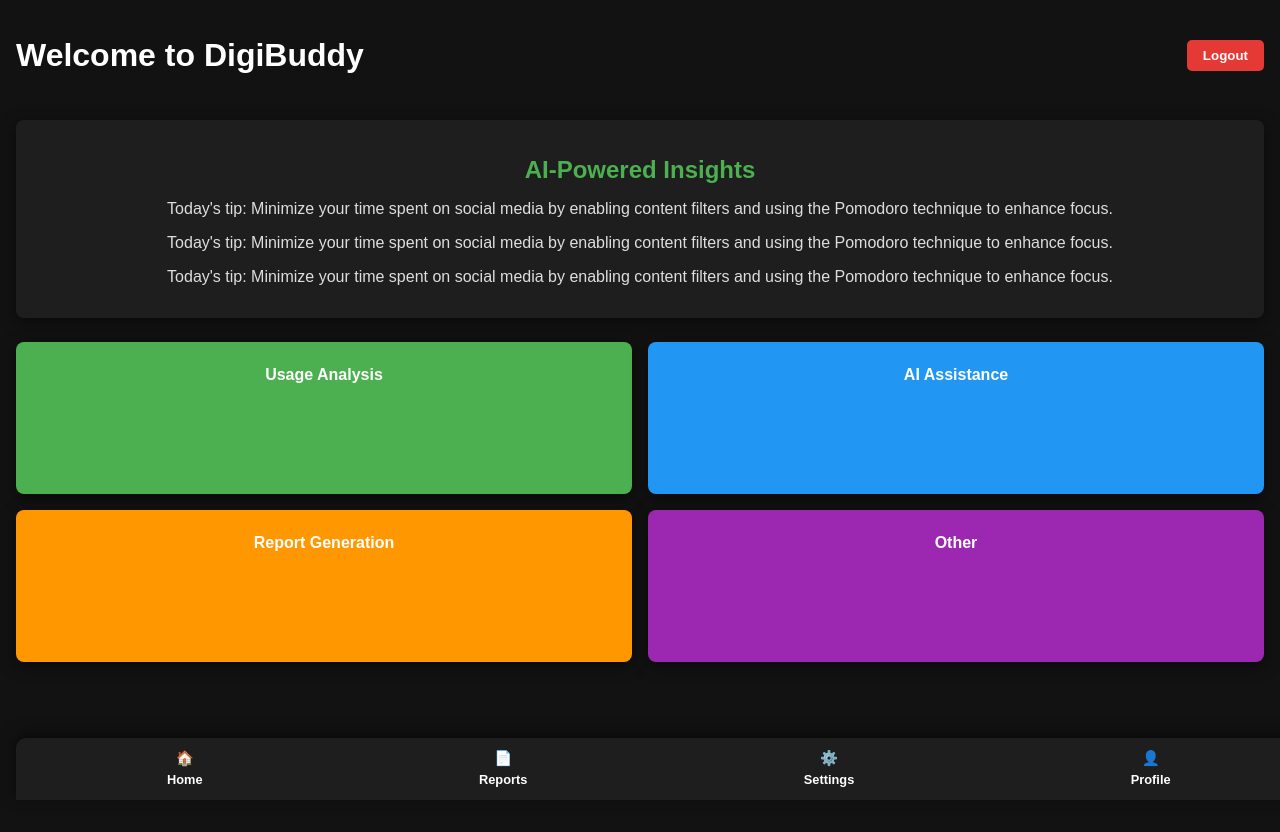
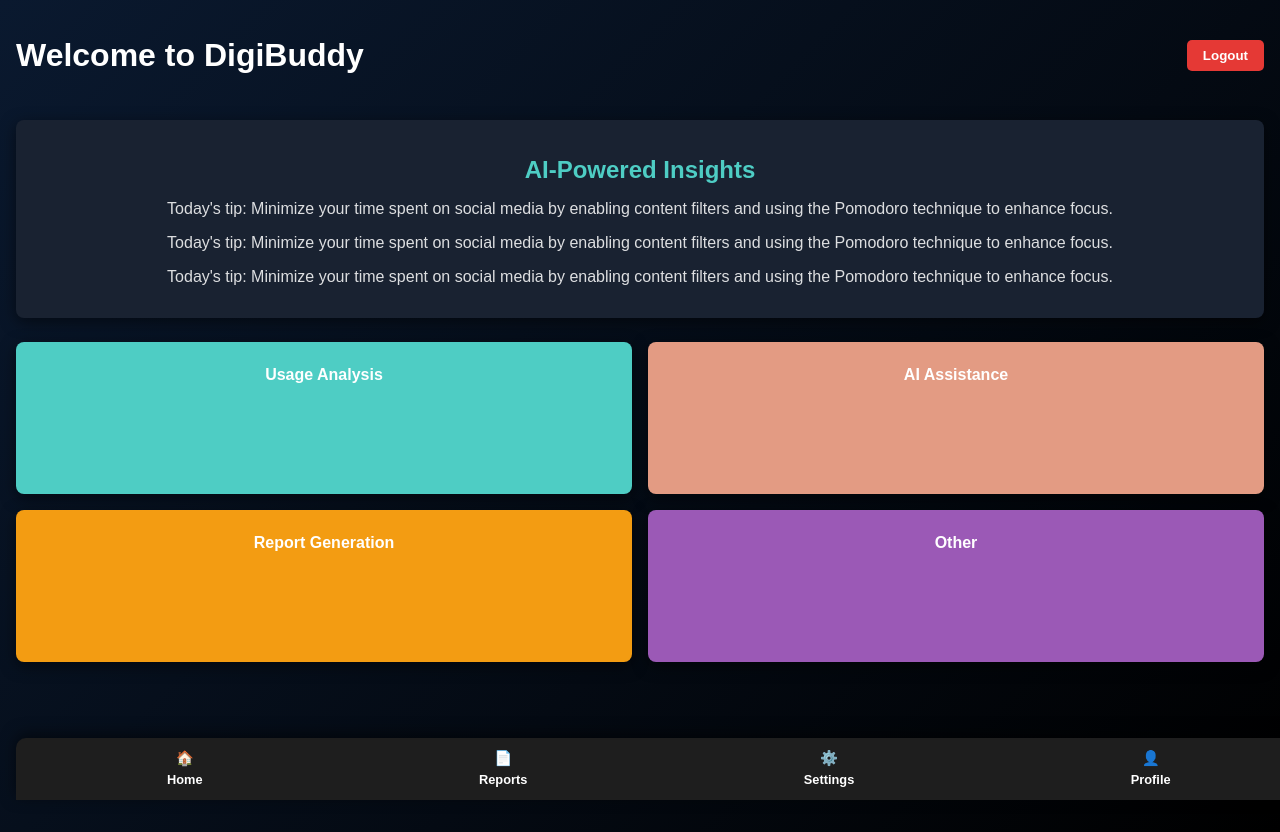
Before and after one commit to Himanshu145505/DigiBuddy, a React (Create React App) app: page /homepage in a window 1280 px wide. Built offline with nearby package versions, Linux system fonts and the light colour scheme.

Commit message:
Update Homepage.css

```diff
--- a/src/styles/Homepage.css
+++ b/src/styles/Homepage.css
@@ -4,7 +4,7 @@
   display: flex;
   flex-direction: column;
   padding: 1rem;
-    background: #121212;
+  background: linear-gradient(135deg, #0a192f, #000000);
   color: #ffffff;
   font-family: Arial, sans-serif;
   height: 100vh;
@@ -24,7 +24,7 @@
 
 .logout-button {
   padding: 0.5rem 1rem;
-    background-color: #e53935; /* Red logout button */
+  background-color: #ff5a5f; /* Red logout button */
   color: #ffffff;
   border: none;
   border-radius: 5px;
@@ -38,7 +38,7 @@
 }
 
 .ai-recommendations {
-    background: #1e1e1e;
+  background: #192231;
   padding: 1rem;
   border-radius: 8px;
   margin-bottom: 1.5rem;
@@ -49,7 +49,7 @@
 .ai-recommendations h2 {
   font-size: 1.5rem;
   margin-bottom: 0.5rem;
-    color: #4caf50; /* Green for AI insights */
+  color: #4ecdc4; /* Green for AI insights */
 }
 
 .ai-recommendations p {
@@ -85,24 +85,24 @@
 
 /* Feature Colors */
 .usage-analysis {
-    background-color: #4caf50 !important;
+  background-color: #4ecdc4 !important;
   color: #ffffff;
   height: 120px !important;
 }
 
 .ai-assistance {
-    background-color: #2196f3 !important;
+  background-color: #e39b83 !important;
   color: #ffffff;
 }
 
 .report-generation {
-    background-color: #ff9800 !important;
+  background-color: #f39c12 !important;
   color: #ffffff;
   height: 120px !important;
 }
 
 .other {
-    background-color: #9c27b0 !important;
+  background-color: #9b59b6 !important;
   color: #ffffff;
 }
 
@@ -111,7 +111,7 @@
   display: flex;
   justify-content: space-around;
   align-items: center;
-    background: #1e1e1e;
+  background: #e0e0e0;
   padding: 0.8rem 1rem;
   border-radius: 10px;
   margin-top: auto;
```
Lines whose indentation alone changed are shown as unchanged.
